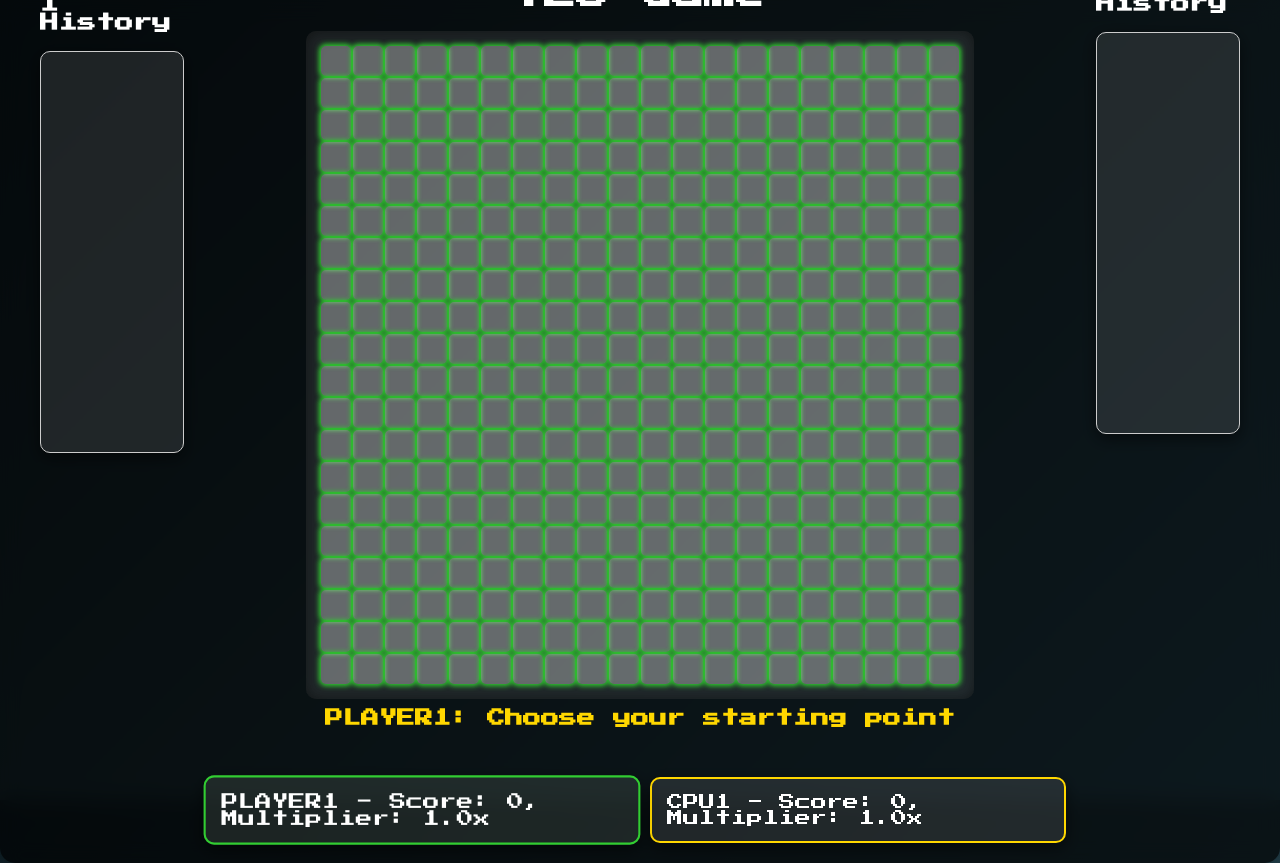
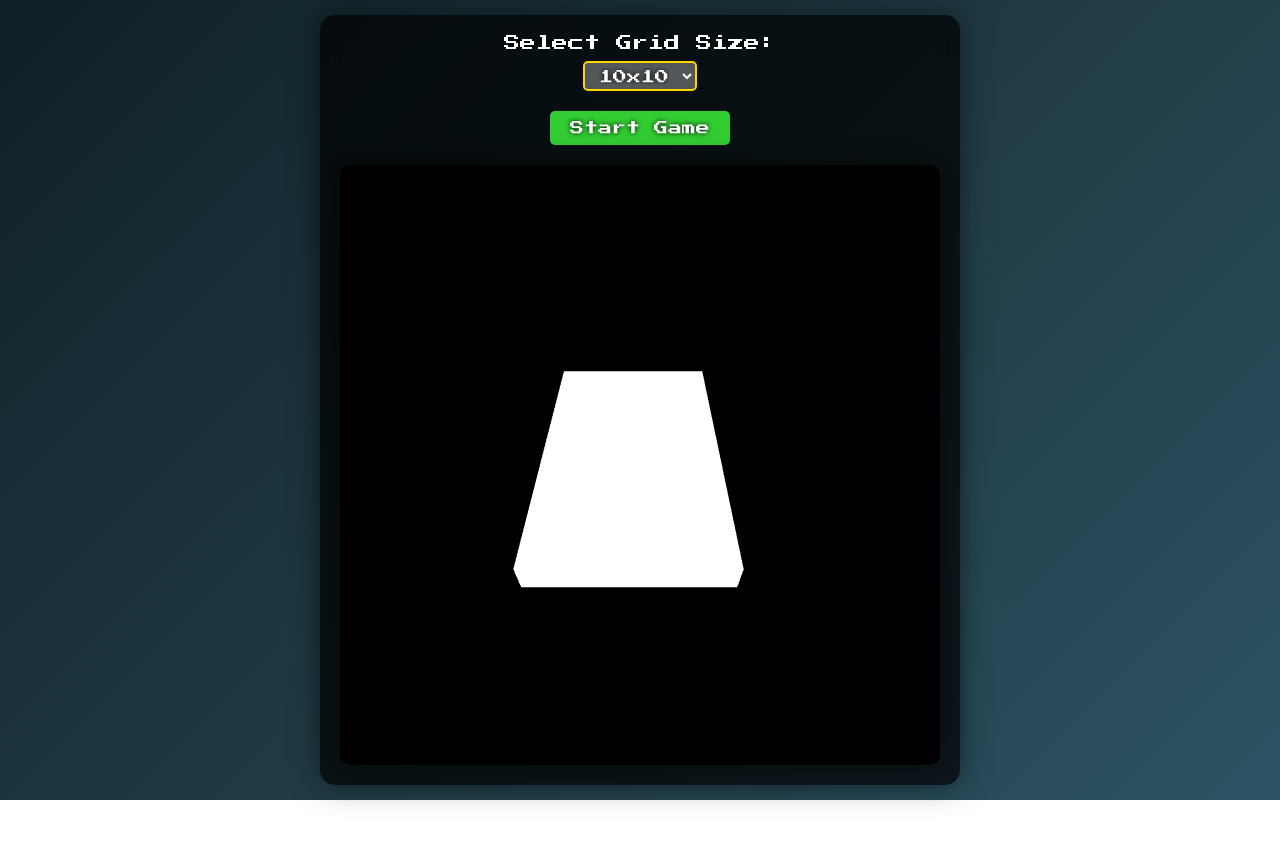
Before and after one commit to NitsuaFox/FIVES-ODDS-AND-EVENS, a plain HTML site: page FOE.html in a window 1280 px wide. Both pictures are taken after a click on the button "Start Game". After the commit the page ends 800 px from the top, so only its background shows below. Drawn offline with nearby package versions, Linux system fonts and the light colour scheme.

Commit message:
Update FOE.html

```diff
--- a/FOE.html
+++ b/FOE.html
@@ -28,99 +28,12 @@
             box-shadow: 0 0 30px rgba(0,0,0,0.5);
             backdrop-filter: blur(10px);
         }
-        .game-board-container {
-            display: flex;
-            flex-direction: column;
-            align-items: center;
+        #three-canvas {
+            width: 600px;
+            height: 600px;
+            border-radius: 10px;
+            box-shadow: 0 0 30px rgba(0, 0, 0, 0.5);
         }
-        #game-board {
-            display: grid;
-            gap: 2px;
-            background: rgba(255, 255, 255, 0.1);
-            padding: 15px;
-            border-radius: 10px;
-            box-shadow: inset 0 0 15px rgba(0,0,0,0.5);
-        }
-        .cell {
-            display: flex;
-            align-items: center;
-            justify-content: center;
-            font-size: 10px;
-            cursor: pointer;
-            background: rgba(255, 255, 255, 0.3);
-            transition: all 0.3s ease;
-            border-radius: 5px;
-        }
-        .cell.revealed { background: rgba(220, 220, 220, 0.8); }
-        .cell.player1 { background: #1E90FF; color: white; }
-        .cell.cpu1 { background: #FF4500; color: white; }
-        .cell.available { box-shadow: 0 0 5px 2px #32CD32; }
-        .cell.temp-revealed { background: rgba(255, 255, 224, 0.8); }
-        #status, #combo-info {
-            margin: 10px 0;
-            font-size: 18px;
-            font-weight: bold;
-            color: #FFD700;
-        }
-        .player-info {
-            display: flex;
-            justify-content: space-around;
-            width: 100%;
-            margin-top: 20px;
-        }
-        .player-box {
-            flex: 1;
-            border: 2px solid #FFD700;
-            padding: 15px;
-            margin: 0 10px;
-            border-radius: 10px;
-            background: rgba(255, 255, 255, 0.1);
-            box-shadow: 0 5px 15px rgba(0,0,0,0.5);
-            transition: all 0.3s ease;
-        }
-        .player-box.active {
-            border-color: #32CD32;
-            background: rgba(224, 255, 224, 0.1);
-            transform: scale(1.05);
-        }
-        .history-container {
-            width: 200px;
-            margin: 0 20px;
-        }
-        .history-list {
-            list-style-type: none;
-            padding: 0;
-            margin: 0;
-            height: 400px;
-            overflow-y: auto;
-            border: 1px solid #ccc;
-            border-radius: 10px;
-            background: rgba(255, 255, 255, 0.1);
-            box-shadow: 0 5px 15px rgba(0,0,0,0.5);
-        }
-        .history-item {
-            padding: 10px 15px;
-            border-bottom: 1px solid #eee;
-            display: flex;
-            justify-content: space-between;
-            align-items: center;
-            color: #FFD700;
-        }
-        .history-item .number { font-weight: bold; }
-        .history-item .combo-info {
-            font-size: 0.9em;
-            display: flex;
-            gap: 5px;
-        }
-        .combo-badge {
-            padding: 3px 7px;
-            border-radius: 5px;
-            font-weight: bold;
-            color: #fff;
-        }
-        .combo-badge.even { background: #32CD32; }
-        .combo-badge.odd { background: #FF69B4; }
-        .combo-badge.fives { background: #1E90FF; }
         #grid-size-selection {
             display: flex;
             flex-direction: column;
@@ -156,6 +69,27 @@
         #start-game:hover {
             background: #28a745;
         }
+        .player-info {
+            display: flex;
+            justify-content: space-around;
+            width: 100%;
+            margin-top: 20px;
+        }
+        .player-box {
+            flex: 1;
+            border: 2px solid #FFD700;
+            padding: 15px;
+            margin: 0 10px;
+            border-radius: 10px;
+            background: rgba(255, 255, 255, 0.1);
+            box-shadow: 0 5px 15px rgba(0,0,0,0.5);
+            transition: all 0.3s ease;
+        }
+        .player-box.active {
+            border-color: #32CD32;
+            background: rgba(224, 255, 224, 0.1);
+            transform: scale(1.05);
+        }
     </style>
 </head>
 <body>
@@ -163,109 +97,133 @@
         <div id="grid-size-selection">
             <label for="grid-size">Select Grid Size:</label>
             <select id="grid-size">
-                <option value="10">10x10</option>
-                <option value="15">15x15</option>
-                <option value="20" selected>20x20</option>
-                <option value="25">25x25</option>
-                <option value="30">30x30</option>
+                <option value="5">5x5</option>
+                <option value="10" selected>10x10</option>
             </select>
             <button id="start-game">Start Game</button>
         </div>
+        <canvas id="three-canvas"></canvas>
         <div id="game-content" style="display: none;">
-            <div class="history-container">
-                <h3>Player 1 History</h3>
-                <ul id="player1-history" class="history-list"></ul>
-            </div>
-            <div class="game-board-container">
-                <h1>TEO Game</h1>
-                <div id="game-board"></div>
-                <div id="status"></div>
-                <div id="combo-info"></div>
-                <div class="player-info">
-                    <div id="player1-info" class="player-box"></div>
-                    <div id="cpu1-info" class="player-box"></div>
-                </div>
-            </div>
-            <div class="history-container">
-                <h3>CPU History</h3>
-                <ul id="cpu1-history" class="history-list"></ul>
+            <div class="player-info">
+                <div id="player1-info" class="player-box"></div>
+                <div id="cpu1-info" class="player-box"></div>
             </div>
         </div>
     </div>
+    <script src="https://cdnjs.cloudflare.com/ajax/libs/three.js/r128/three.min.js"></script>
     <script>
-        let GS = 20;
-        let TC = GS * GS;
+        let GS = 10;
+        const TC = GS * GS;
         const RT = 2000;
         let gb = [], cp = 'PLAYER1', pc = {PLAYER1: [], CPU1: []}, sc = {PLAYER1: 0, CPU1: 0}, cb = {PLAYER1: [], CPU1: []}, sm = {PLAYER1: 1, CPU1: 1}, gp = 'START', ir = false;
 
         document.getElementById('start-game').addEventListener('click', () => {
             const gridSize = parseInt(document.getElementById('grid-size').value);
             GS = gridSize;
-            TC = GS * GS;
-            document.getElementById('grid-size-selection').style.display = 'none';
-            document.getElementById('game-content').style.display = 'flex';
-            init();
+            initThreeJS();
         });
 
-        function init(){
-            const ge = document.getElementById('game-board');
-            ge.style.gridTemplateColumns = `repeat(${GS}, 30px)`;
-            ge.style.gridTemplateRows = `repeat(${GS}, 30px)`;
-            gb = Array.from({length: TC}, (_, i) => ({v: i + 1, r: false, o: null}));
-            for(let i = gb.length - 1; i > 0; i--){
+        function initThreeJS() {
+            // Set up the scene, camera, and renderer
+            const scene = new THREE.Scene();
+            const camera = new THREE.PerspectiveCamera(75, window.innerWidth / window.innerHeight, 0.1, 1000);
+            const renderer = new THREE.WebGLRenderer({ antialias: true, canvas: document.getElementById('three-canvas') });
+            renderer.setSize(600, 600);
+            renderer.setClearColor(0x000000, 1);
+
+            // Add lights
+            const light = new THREE.AmbientLight(0x404040); // soft white light
+            scene.add(light);
+            const directionalLight = new THREE.DirectionalLight(0xffffff, 0.5);
+            scene.add(directionalLight);
+
+            // Create the grid
+            const cellSize = 1;
+            const geometry = new THREE.BoxGeometry(cellSize, cellSize, cellSize);
+            const materials = {
+                empty: new THREE.MeshBasicMaterial({ color: 0xffffff }),
+                player1: new THREE.MeshBasicMaterial({ color: 0x1E90FF }),
+                cpu1: new THREE.MeshBasicMaterial({ color: 0xFF4500 })
+            };
+            const cells = [];
+
+            for (let x = 0; x < GS; x++) {
+                for (let z = 0; z < GS; z++) {
+                    const cube = new THREE.Mesh(geometry, materials.empty);
+                    cube.position.set(x - GS / 2, 0, z - GS / 2);
+                    scene.add(cube);
+                    cells.push(cube);
+                }
+            }
+
+            camera.position.set(0, GS, GS);
+            camera.lookAt(0, 0, 0);
+
+            function animate() {
+                requestAnimationFrame(animate);
+                renderer.render(scene, camera);
+            }
+
+            animate();
+
+            // Update game logic to use Three.js
+            gb = Array.from({ length: GS * GS }, (_, i) => ({ v: i + 1, r: false, o: null }));
+            for (let i = gb.length - 1; i > 0; i--) {
                 const j = Math.floor(Math.random() * (i + 1));
                 [gb[i], gb[j]] = [gb[j], gb[i]];
             }
-            ge.innerHTML = '';
-            gb.forEach((c, i) => {
-                const ce = document.createElement('div');
-                ce.classList.add('cell');
-                ce.dataset.index = i;
-                ce.style.width = `${30}px`;
-                ce.style.height = `${30}px`;
-                ce.addEventListener('click', () => handleCellClick(i));
-                ge.appendChild(ce);
+
+            // Add event listener for clicking on cells
+            renderer.domElement.addEventListener('click', (event) => {
+                const mouse = new THREE.Vector2();
+                mouse.x = (event.clientX / renderer.domElement.clientWidth) * 2 - 1;
+                mouse.y = - (event.clientY / renderer.domElement.clientHeight) * 2 + 1;
+                const raycaster = new THREE.Raycaster();
+                raycaster.setFromCamera(mouse, camera);
+                const intersects = raycaster.intersectObjects(cells);
+                if (intersects.length > 0) {
+                    const cellIndex = cells.indexOf(intersects[0].object);
+                    handleCellClick(cellIndex);
+                }
             });
+
             updateStatus();
             updatePlayerInfo();
             highlightAvailableMoves();
         }
 
-        function handleCellClick(i){
-            if(ir || cp !== 'PLAYER1') return;
-            if(gp === 'START' || isValidMove(i)) makeMove(i);
+        function handleCellClick(i) {
+            if (ir || cp !== 'PLAYER1') return;
+            if (gp === 'START' || isValidMove(i)) makeMove(i);
         }
 
-        function makeMove(i){
-            if(gb[i].r) return;
+        function makeMove(i) {
+            if (gb[i].r) return;
             gb[i].r = true;
             gb[i].o = cp;
             pc[cp].push(i);
-            const ce = document.querySelector(`.cell[data-index="${i}"]`);
-            ce.textContent = gb[i].v;
-            ce.classList.add(cp.toLowerCase());
+            const cell = cells[i];
+            cell.material = materials[cp.toLowerCase()];
             updateCombo(gb[i].v);
             updateScore();
             updateHistory(gb[i].v);
             revealSurroundingNumbers(i);
         }
 
-        function revealSurroundingNumbers(i){
+        function revealSurroundingNumbers(i) {
             ir = true;
             const si = getSurroundingIndices(i);
             si.forEach(i => {
-                if(!gb[i].r){
-                    const c = document.querySelector(`.cell[data-index="${i}"]`);
-                    c.textContent = gb[i].v;
-                    c.classList.add('temp-revealed');
+                if (!gb[i].r) {
+                    const cell = cells[i];
+                    cell.material = materials.tempRevealed;
                 }
             });
             setTimeout(() => {
                 si.forEach(i => {
-                    if(!gb[i].r){
-                        const c = document.querySelector(`.cell[data-index="${i}"]`);
-                        c.textContent = '';
-                        c.classList.remove('temp-revealed');
+                    if (!gb[i].r) {
+                        const cell = cells[i];
+                        cell.material = materials.empty;
                     }
                 });
                 ir = false;
@@ -273,47 +231,47 @@
             }, RT);
         }
 
-        function switchPlayer(){
+        function switchPlayer() {
             cp = cp === 'PLAYER1' ? 'CPU1' : 'PLAYER1';
-            if(gp === 'START' && pc['CPU1'].length === 1) gp = 'PLAY';
+            if (gp === 'START' && pc['CPU1'].length === 1) gp = 'PLAY';
             updateStatus();
             updatePlayerInfo();
             highlightAvailableMoves();
-            if(cp === 'CPU1'){
+            if (cp === 'CPU1') {
                 setTimeout(makeCPUMove, 500);
             }
         }
 
-        function isValidMove(i){
-            if(gb[i].r) return false;
+        function isValidMove(i) {
+            if (gb[i].r) return false;
             return pc[cp].some(ci => getSurroundingIndices(ci).includes(i));
         }
 
-        function updateCombo(v){
+        function updateCombo(v) {
             const ie = v % 2 === 0, if5 = v % 5 === 0;
             let nc = [];
             cb[cp].forEach(c => {
-                if((c.t === 'EVEN' && ie) || (c.t === 'ODD' && !ie)) nc.push({t: c.t, c: c.c + 1});
-                if(c.t === 'FIVES' && if5) nc.push({t: 'FIVES', c: c.c + 1});
+                if ((c.t === 'EVEN' && ie) || (c.t === 'ODD' && !ie)) nc.push({ t: c.t, c: c.c + 1 });
+                if (c.t === 'FIVES' && if5) nc.push({ t: 'FIVES', c: c.c + 1 });
             });
-            if(nc.length === 0 || (if5 && !nc.some(c => c.t === 'FIVES'))){
-                if(if5) nc.push({t: 'FIVES', c: 1});
-                if(ie) nc.push({t: 'EVEN', c: 1});
-                else nc.push({t: 'ODD', c: 1});
+            if (nc.length === 0 || (if5 && !nc.some(c => c.t === 'FIVES'))) {
+                if (if5) nc.push({ t: 'FIVES', c: 1 });
+                if (ie) nc.push({ t: 'EVEN', c: 1 });
+                else nc.push({ t: 'ODD', c: 1 });
             }
             cb[cp] = nc;
             updateScoreMultiplier();
         }
 
-        function updateScoreMultiplier(){
+        function updateScoreMultiplier() {
             sm[cp] = 1 + cb[cp].reduce((t, c) => t + c.c * 0.1, 0);
         }
 
-        function updateScore(){
+        function updateScore() {
             sc[cp] += Math.round(sm[cp]);
         }
 
-        function updateHistory(v){
+        function updateHistory(v) {
             const hl = document.getElementById(`${cp.toLowerCase()}-history`);
             const li = document.createElement('li');
             li.classList.add('history-item');
@@ -331,10 +289,10 @@
             li.appendChild(ns);
             li.appendChild(cis);
             hl.insertBefore(li, hl.firstChild);
-            if(hl.children.length > 10) hl.removeChild(hl.lastChild);
+            if (hl.children.length > 10) hl.removeChild(hl.lastChild);
         }
 
-        function getSurroundingIndices(i){
+        function getSurroundingIndices(i) {
             const r = Math.floor(i / GS), c = i % GS;
             return [i - GS - 1, i - GS, i - GS + 1, i - 1, i + 1, i + GS - 1, i + GS, i + GS + 1].filter((i, idx) => {
                 const r2 = Math.floor(i / GS), c2 = i % GS;
@@ -342,31 +300,35 @@
             });
         }
 
-        function highlightAvailableMoves(){
-            document.querySelectorAll('.cell').forEach(c => c.classList.remove('available'));
-            if(gp === 'START'){
-                document.querySelectorAll('.cell:not(.player1):not(.cpu1)').forEach(c => c.classList.add('available'));
+        function highlightAvailableMoves() {
+            cells.forEach(c => c.material = materials.empty);
+            if (gp === 'START') {
+                cells.forEach(c => {
+                    if (!c.material === materials.player1 && !c.material === materials.cpu1) {
+                        c.material = materials.available;
+                    }
+                });
             } else {
                 pc[cp].forEach(ci => {
                     getSurroundingIndices(ci).forEach(i => {
-                        if(!gb[i].r) document.querySelector(`.cell[data-index="${i}"]`).classList.add('available');
+                        if (!gb[i].r) cells[i].material = materials.available;
                     });
                 });
             }
         }
 
-        function makeCPUMove(){
+        function makeCPUMove() {
             let am = [];
-            if(gp === 'START'){
+            if (gp === 'START') {
                 am = gb.map((c, i) => i).filter(i => !gb[i].r);
             } else {
                 pc['CPU1'].forEach(ci => {
                     getSurroundingIndices(ci).forEach(i => {
-                        if(!gb[i].r) am.push(i);
+                        if (!gb[i].r) am.push(i);
                     });
                 });
             }
-            if(am.length > 0){
+            if (am.length > 0) {
                 const rm = am[Math.floor(Math.random() * am.length)];
                 makeMove(rm);
             } else {
@@ -374,7 +336,7 @@
             }
         }
 
-        function updatePlayerInfo(){
+        function updatePlayerInfo() {
             ['PLAYER1', 'CPU1'].forEach(p => {
                 const ie = document.getElementById(`${p.toLowerCase()}-info`);
                 ie.textContent = `${p} - Score: ${sc[p]}, Multiplier: ${sm[p].toFixed(1)}x`;
@@ -383,16 +345,15 @@
             document.getElementById('cpu1-info').classList.toggle('active', cp === 'CPU1');
         }
 
-        function updateStatus(){
+        function updateStatus() {
             const se = document.getElementById('status');
             se.textContent = gp === 'START' ? `${cp}: Choose your starting point` : `Current turn: ${cp}`;
         }
 
-        function endGame(){
+        function endGame() {
             const winner = sc.PLAYER1 > sc.CPU1 ? 'PLAYER1' : 'CPU1';
             alert(`Game Over! ${winner} wins with a score of ${sc[winner]}!`);
         }
-
     </script>
 </body>
 </html>
```
